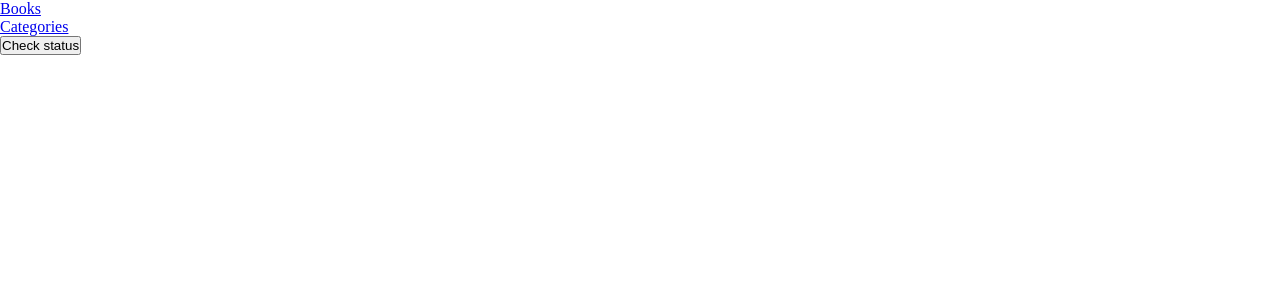
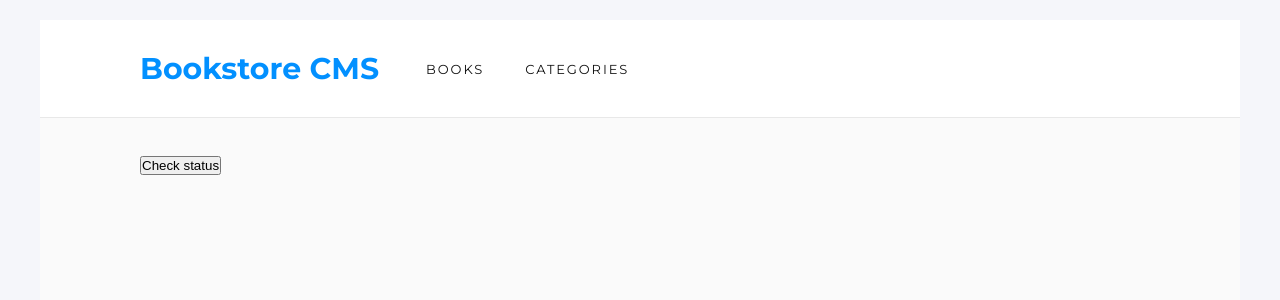
Before and after one commit to amejid/bookstore, a React (Create React App) app: page /categories in a window 1280 px wide. Shown: the top 300 px of the page. Built offline with nearby package versions, Linux system fonts and the light colour scheme.

Commit message:
Link styles with components

```diff
--- a/src/App.js
+++ b/src/App.js
@@ -7,10 +7,12 @@ function App() {
   return (
     <>
       <Navbar />
-      <Routes>
-        <Route path="/" element={<Books />} />
-        <Route path="/categories" element={<Categories />} />
-      </Routes>
+      <main className="container">
+        <Routes>
+          <Route path="/" element={<Books />} />
+          <Route path="/categories" element={<Categories />} />
+        </Routes>
+      </main>
     </>
   );
 }
--- a/src/components/Book.js
+++ b/src/components/Book.js
@@ -4,20 +4,65 @@ import { removeBook } from '../redux/books/books';
 
 const Book = (props) => {
   const dispatch = useDispatch();
-  const { id, title, author } = props;
+  const {
+    id, title, author, category,
+  } = props;
 
   const removeBookHandler = () => {
     dispatch(removeBook(id));
   };
 
+  const fillValue = Math.trunc(Math.random() * 100);
+
+  const circleStyle = {
+    strokeDasharray: '186px',
+    strokeDashoffset: `calc(186px - (186px * ${fillValue}) / 100)`,
+    stroke: '#0290ff',
+    transition: 'stroke-dashoffset 0.5s ease 0s, stroke 0.5s ease',
+  };
+
   return (
-    <>
-      <p>{title}</p>
-      <p>{author}</p>
-      <button type="button" onClick={removeBookHandler}>
-        Delete
-      </button>
-    </>
+    <div className="book">
+      <div>
+        <p className="book__category">{category}</p>
+        <p className="book__title">{title}</p>
+        <p className="book__author">{author}</p>
+        <ul className="book__btn-list">
+          <li className="book__btn">Comments</li>
+          <li className="book__separator">&nbsp;</li>
+          <li className="book__btn">
+            <button
+              type="button"
+              className="book__btn book__btn--remove"
+              onClick={removeBookHandler}
+            >
+              Remove
+            </button>
+          </li>
+          <li className="book__separator">&nbsp;</li>
+          <li className="book__btn">Edit</li>
+        </ul>
+      </div>
+      <div className="book__circle">
+        <div className="book__circle--left">
+          <svg className="book__svg">
+            <circle className="book__svg--circle" cx="35" cy="35" r="30" />
+            <circle style={circleStyle} className="book__svg--circle" cx="35" cy="35" r="30" />
+          </svg>
+        </div>
+        <div className="book__circle--right">
+          <p className="book__percent">{`${fillValue}%`}</p>
+          <p className="book__completed">Completed</p>
+        </div>
+      </div>
+      <div>
+        <p className="book__chapter--current">Current Chapter</p>
+        <p className="book__chapter--number">Chapter 17</p>
+        <button type="button" className="book__btn--update">
+          Update Progress
+        </button>
+      </div>
+    </div>
   );
 };
 
@@ -25,6 +70,7 @@ Book.propTypes = {
   id: PropTypes.string.isRequired,
   title: PropTypes.string.isRequired,
   author: PropTypes.string.isRequired,
+  category: PropTypes.string.isRequired,
 };
 
 export default Book;
--- a/src/components/FormAdd.js
+++ b/src/components/FormAdd.js
@@ -28,8 +28,11 @@ const FormAdd = () => {
   };
 
   return (
-    <form onSubmit={addBookHandler}>
+    <div className="form-container">
+      <p className="form-container__title">Add new book</p>
+      <form onSubmit={addBookHandler} className="form">
         <input
+          className="form__control"
           value={formValues.title}
           onChange={valueChangeHandler}
           type="text"
@@ -37,14 +40,18 @@ const FormAdd = () => {
           name="title"
         />
         <input
+          className="form__control"
           value={formValues.author}
           onChange={valueChangeHandler}
           type="text"
           placeholder="Author"
           name="author"
         />
-      <button type="submit">Add Book</button>
+        <button className="form__control form__control--btn" type="submit">
+          Add Book
+        </button>
       </form>
+    </div>
   );
 };
 
--- a/src/components/Navbar.js
+++ b/src/components/Navbar.js
@@ -1,14 +1,21 @@
 import { NavLink } from 'react-router-dom';
 
 const Navbar = () => (
-  <header>
+  <header className="header">
+    <NavLink to="/" className="header__title">
+      Bookstore CMS
+    </NavLink>
     <nav>
-      <ul>
-        <li>
-          <NavLink to="/">Books</NavLink>
+      <ul className="header__list">
+        <li className="header__item">
+          <NavLink to="/" className="header__link">
+            Books
+          </NavLink>
         </li>
-        <li>
-          <NavLink to="/categories">Categories</NavLink>
+        <li className="header__item">
+          <NavLink to="/categories" className="header__link">
+            Categories
+          </NavLink>
         </li>
       </ul>
     </nav>
--- a/src/index.css
+++ /dev/null
@@ -1,5 +0,0 @@
-* {
-  padding: 0;
-  margin: 0;
-  box-sizing: border-box;
-}
--- a/src/index.js
+++ b/src/index.js
@@ -2,7 +2,7 @@ import React from 'react';
 import ReactDOM from 'react-dom/client';
 import { BrowserRouter } from 'react-router-dom';
 import { Provider } from 'react-redux';
-import './index.css';
+import './assets/sass/main.scss';
 import App from './App';
 import store from './redux/configureStore';
 
--- a/src/pages/Books.js
+++ b/src/pages/Books.js
@@ -15,9 +15,17 @@ const Books = () => {
 
   return (
     <>
-      {books.map((book) => (
-        <Book key={book.item_id} id={book.item_id} title={book.title} author={book.author} />
-      ))}
+      <div className="books">
+        {books.map((book) => (
+          <Book
+            key={book.item_id}
+            id={book.item_id}
+            title={book.title}
+            author={book.author}
+            category={book.category}
+          />
+        ))}
+      </div>
       <FormAdd />
     </>
   );
```
Lines whose indentation alone changed are shown as unchanged.
